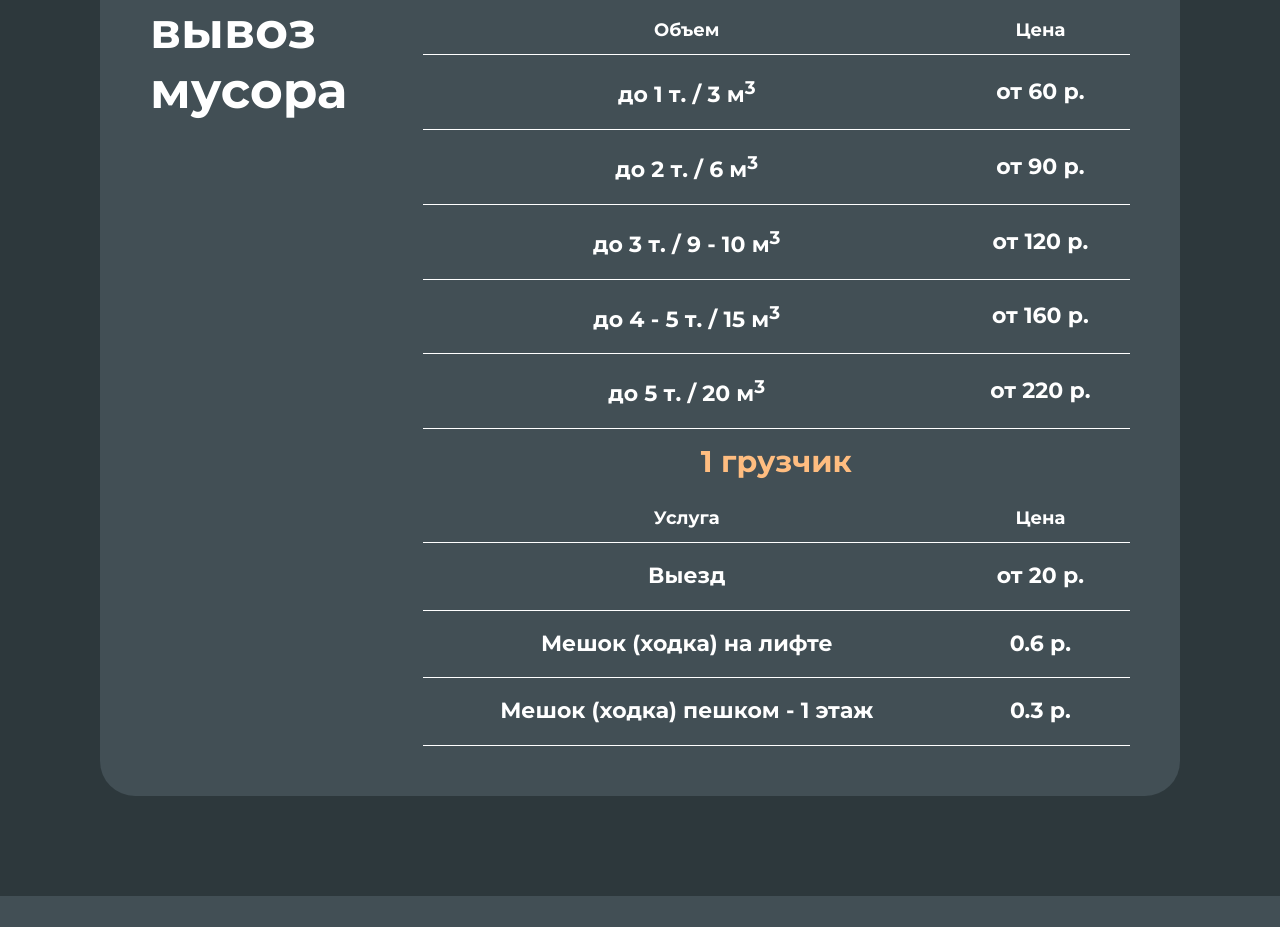
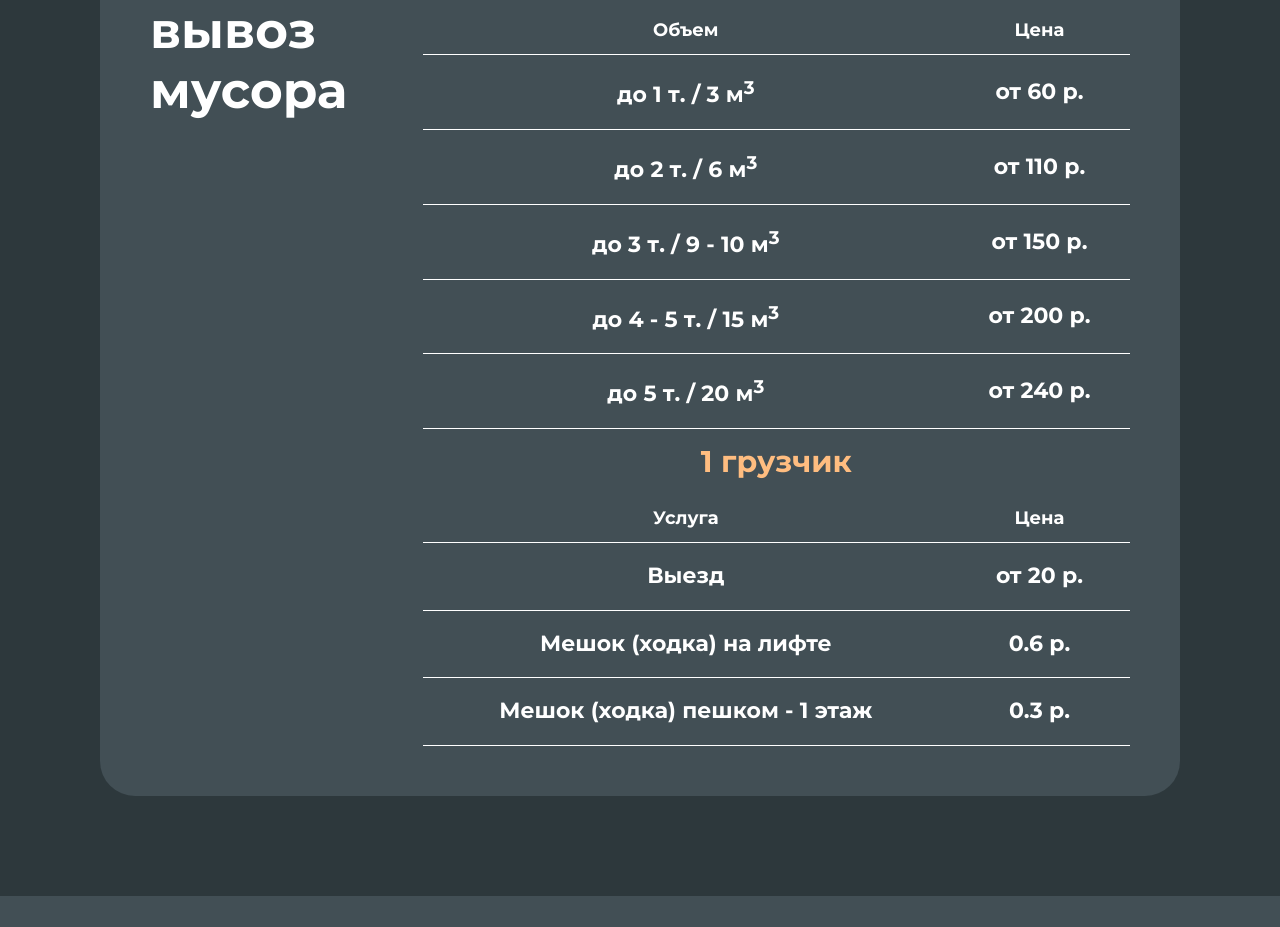
Before and after one commit to DaniilBenyash/Ytil.by, a Next.js app: page / in a window 1280 px wide. Shown: the part 1320-2247 px from the top of the page. Built offline with nearby package versions, Linux system fonts and the light colour scheme.

Commit message:
fix: price

```diff
--- a/components/Price.tsx
+++ b/components/Price.tsx
@@ -24,19 +24,19 @@ const Price = () => {
                     </tr>
                     <tr>
                         <td>до 2 т. / 6 м<sup>3</sup></td>
-                        <td>от 90 р.</td>
+                        <td>от 110 р.</td>
                     </tr>
                     <tr>
                         <td>до 3 т. / 9 - 10 м<sup>3</sup></td>
-                        <td>от 120 р.</td>
+                        <td>от 150 р.</td>
                     </tr>
                     <tr>
                         <td>до 4 - 5 т. / 15 м<sup>3</sup></td>
-                        <td>от 160 р.</td>
+                        <td>от 200 р.</td>
                     </tr>
                     <tr>
                         <td>до 5 т. / 20 м<sup>3</sup></td>
-                        <td>от 220 р.</td>
+                        <td>от 240 р.</td>
                     </tr>
                     <tr className="price__table_title">
                         <th colSpan={2}>1 грузчик</th>
```
